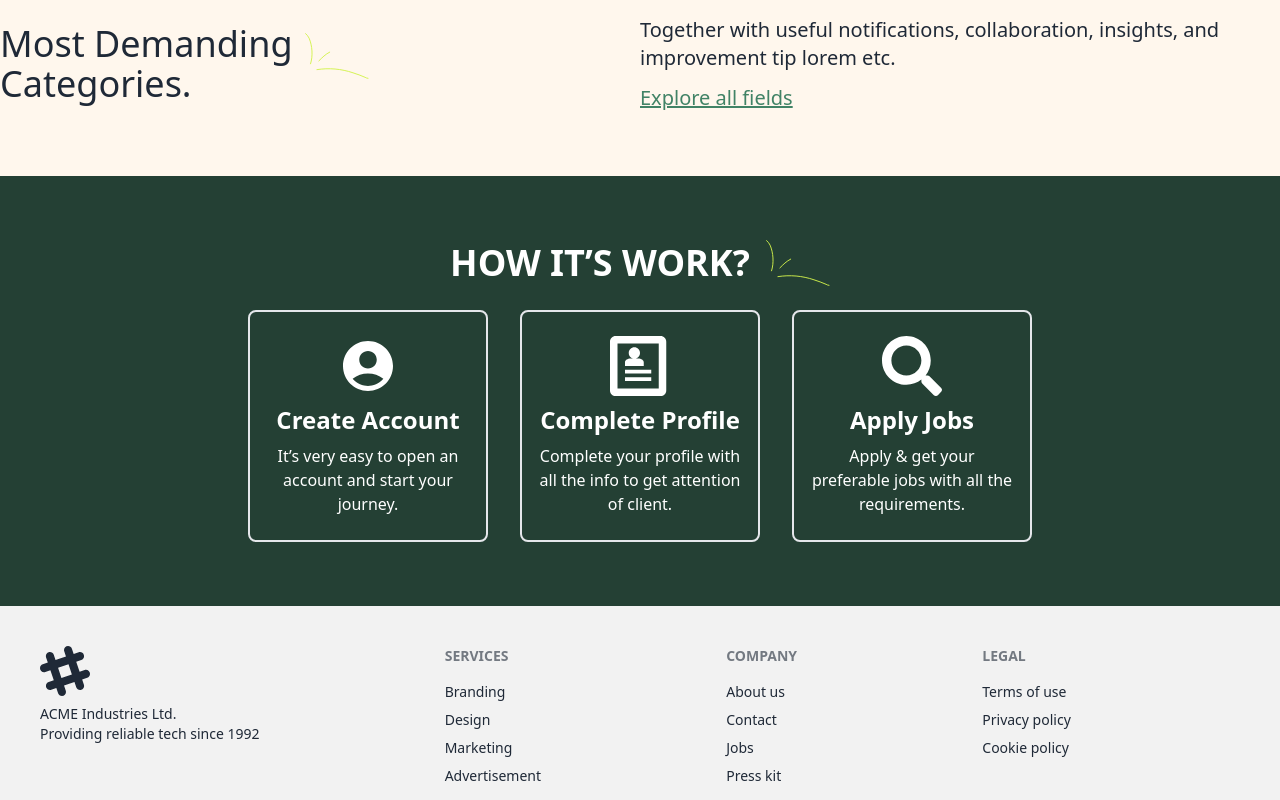
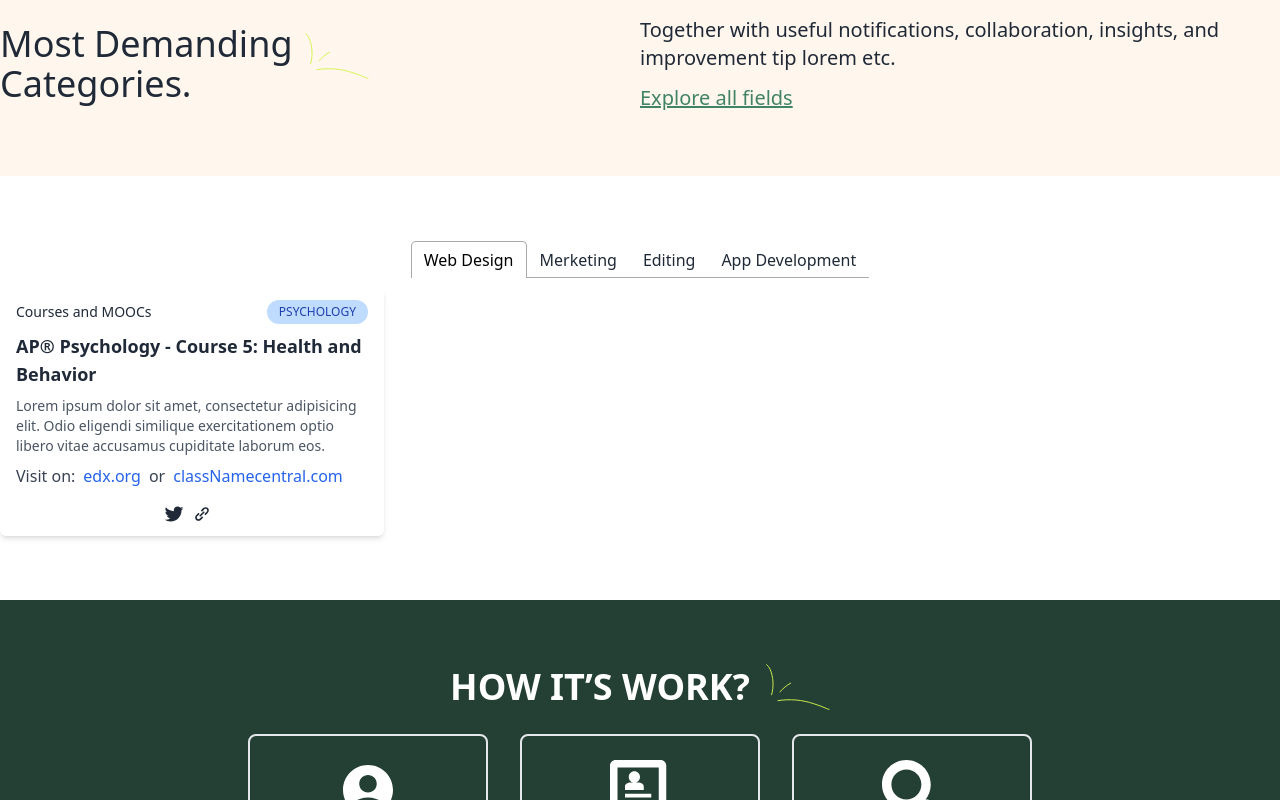
Before and after one commit to anait31/micro-jobs-client, a React (Vite) app: page / in a window 1280 px wide. Shown: the part 724-1524 px from the top of the page. Built offline with nearby package versions, Linux system fonts and the light colour scheme; no server answers.

Commit message:
Desing job category section

```diff
--- /dev/null
+++ b/src/components/JobCard.jsx
@@ -0,0 +1,45 @@
+
+const JobCard = () => {
+    return (
+        <div>
+            <div className="w-full max-w-sm px-4 py-3 bg-white rounded-md shadow-md dark:bg-gray-800">
+                <div className="flex items-center justify-between">
+                    <span className="text-sm font-light text-gray-800 dark:text-gray-400">Courses and MOOCs</span>
+                    <span className="px-3 py-1 text-xs text-blue-800 uppercase bg-blue-200 rounded-full dark:bg-blue-300 dark:text-blue-900">psychology</span>
+                </div>
+
+                <div>
+                    <h1 className="mt-2 text-lg font-semibold text-gray-800 dark:text-white">AP® Psychology - Course 5: Health and Behavior</h1>
+                    <p className="mt-2 text-sm text-gray-600 dark:text-gray-300">Lorem ipsum dolor sit amet, consectetur adipisicing elit. Odio eligendi similique exercitationem optio libero vitae accusamus cupiditate laborum eos.</p>
+                </div>
+
+                <div>
+                    <div className="flex items-center mt-2 text-gray-700 dark:text-gray-200">
+                        <span>Visit on:</span>
+                        <a className="mx-2 text-blue-600 cursor-pointer dark:text-blue-400 hover:underline" tabindex="0" role="link">edx.org</a>
+                        <span>or</span>
+                        <a className="mx-2 text-blue-600 cursor-pointer dark:text-blue-400 hover:underline" tabindex="0" role="link">classNamecentral.com</a>
+                    </div>
+
+                    <div className="flex items-center justify-center mt-4">
+                        <a className="mr-2 text-gray-800 cursor-pointer dark:text-gray-400 hover:text-gray-700 dark:hover:text-gray-300" tabindex="0" role="link" aria-label="twitter link">
+                            <svg aria-hidden="true" className="w-5 h-5 fill-current" xmlns='http://www.w3.org/2000/svg' viewBox='0 0 512 512'>
+                                <path d='M496,109.5a201.8,201.8,0,0,1-56.55,15.3,97.51,97.51,0,0,0,43.33-53.6,197.74,197.74,0,0,1-62.56,23.5A99.14,99.14,0,0,0,348.31,64c-54.42,0-98.46,43.4-98.46,96.9a93.21,93.21,0,0,0,2.54,22.1,280.7,280.7,0,0,1-203-101.3A95.69,95.69,0,0,0,36,130.4C36,164,53.53,193.7,80,211.1A97.5,97.5,0,0,1,35.22,199v1.2c0,47,34,86.1,79,95a100.76,100.76,0,0,1-25.94,3.4,94.38,94.38,0,0,1-18.51-1.8c12.51,38.5,48.92,66.5,92.05,67.3A199.59,199.59,0,0,1,39.5,405.6,203,203,0,0,1,16,404.2,278.68,278.68,0,0,0,166.74,448c181.36,0,280.44-147.7,280.44-275.8,0-4.2-.11-8.4-.31-12.5A198.48,198.48,0,0,0,496,109.5Z' />
+                            </svg>
+                        </a>
+
+                        <a className="mr-2 text-gray-800 cursor-pointer dark:text-gray-400 hover:text-gray-700 dark:hover:text-gray-300" tabindex="0" role="link" aria-label="share link">
+                            <svg aria-hidden="true" className="w-5 h-5 fill-current" viewBox="0 0 24 24" fill="none" xmlns="http://www.w3.org/2000/svg">
+                                <path d="M14.8283 12L16.2426 13.4142L19.071 10.5858C20.6331 9.02365 20.6331 6.49099 19.071 4.9289C17.5089 3.3668 14.9762 3.3668 13.4141 4.9289L10.5857 7.75732L11.9999 9.17154L14.8283 6.34311C15.6094 5.56206 16.8757 5.56206 17.6568 6.34311C18.4378 7.12416 18.4378 8.39049 17.6568 9.17154L14.8283 12Z" />
+                                <path d="M12 14.8285L13.4142 16.2427L10.5858 19.0711C9.02365 20.6332 6.49099 20.6332 4.9289 19.0711C3.3668 17.509 3.3668 14.9764 4.9289 13.4143L7.75732 10.5858L9.17154 12L6.34311 14.8285C5.56206 15.6095 5.56206 16.8758 6.34311 17.6569C7.12416 18.4379 8.39049 18.4379 9.17154 17.6569L12 14.8285Z" />
+                                <path d="M14.8284 10.5857C15.2189 10.1952 15.2189 9.56199 14.8284 9.17147C14.4379 8.78094 13.8047 8.78094 13.4142 9.17147L9.17154 13.4141C8.78101 13.8046 8.78101 14.4378 9.17154 14.8283C9.56206 15.2188 10.1952 15.2188 10.5857 14.8283L14.8284 10.5857Z" />
+                            </svg>
+                        </a>
+                    </div>
+                </div>
+            </div>
+        </div>
+    );
+};
+
+export default JobCard;
--- /dev/null
+++ b/src/components/TabCatefories.jsx
@@ -0,0 +1,34 @@
+import { Tab, Tabs, TabList, TabPanel } from 'react-tabs';
+import 'react-tabs/style/react-tabs.css';
+import JobCard from './JobCard';
+const TabCatefories = () => {
+    return (
+        <Tabs>
+            <div className='container mx-auto py-16'>
+                <div className='flex justify-center items-center'>
+                    <TabList>
+                        <Tab>Web Design</Tab>
+                        <Tab>Merketing</Tab>
+                        <Tab>Editing</Tab>
+                        <Tab>App Development</Tab>
+                    </TabList>
+                </div>
+
+                <TabPanel>
+                    <JobCard></JobCard>
+                </TabPanel>
+                <TabPanel>
+                    <JobCard></JobCard>
+                </TabPanel>
+                <TabPanel>
+                    <JobCard></JobCard>
+                </TabPanel>
+                <TabPanel>
+                    <JobCard></JobCard>
+                </TabPanel>
+            </div>
+        </Tabs>
+    );
+};
+
+export default TabCatefories;
--- a/src/pages/Home.jsx
+++ b/src/pages/Home.jsx
@@ -1,12 +1,14 @@
 import Hero from "../components/Hero";
 import HomeCategories from "../components/HomeCategories";
 import HowWork from "../components/HowWork";
+import TabCatefories from "../components/TabCatefories";
 
 const Home = () => {
     return (
         <div>
             <Hero></Hero>
             <HomeCategories></HomeCategories>
+            <TabCatefories></TabCatefories>
             <HowWork></HowWork>
 
         </div>
--- a/src/pages/PostAJob.jsx
+++ b/src/pages/PostAJob.jsx
@@ -41,7 +41,7 @@ const PostAJob = () => {
                             <input type="text" placeholder="Job Title" className="input input-bordered w-full focus:outline-none" required />
                         </div>
                         <div className="md:flex md:gap-3">
-                            <input type="number" placeholder="Amount" name="amount" className="input w-1/2 input-bordered w-full focus:outline-none" required />
+                            <input type="number" placeholder="Amount" name="amount" className="input w-1/2 input-bordered focus:outline-none" required />
                             {/* <input type="text" placeholder="Job Title" name="" className="input input-bordered w-full focus:outline-none" required /> */}
                             <DatePicker className="w-full block" selected={startDate} onChange={(date) => setStartDate(date)}></DatePicker>
                         </div>
```
